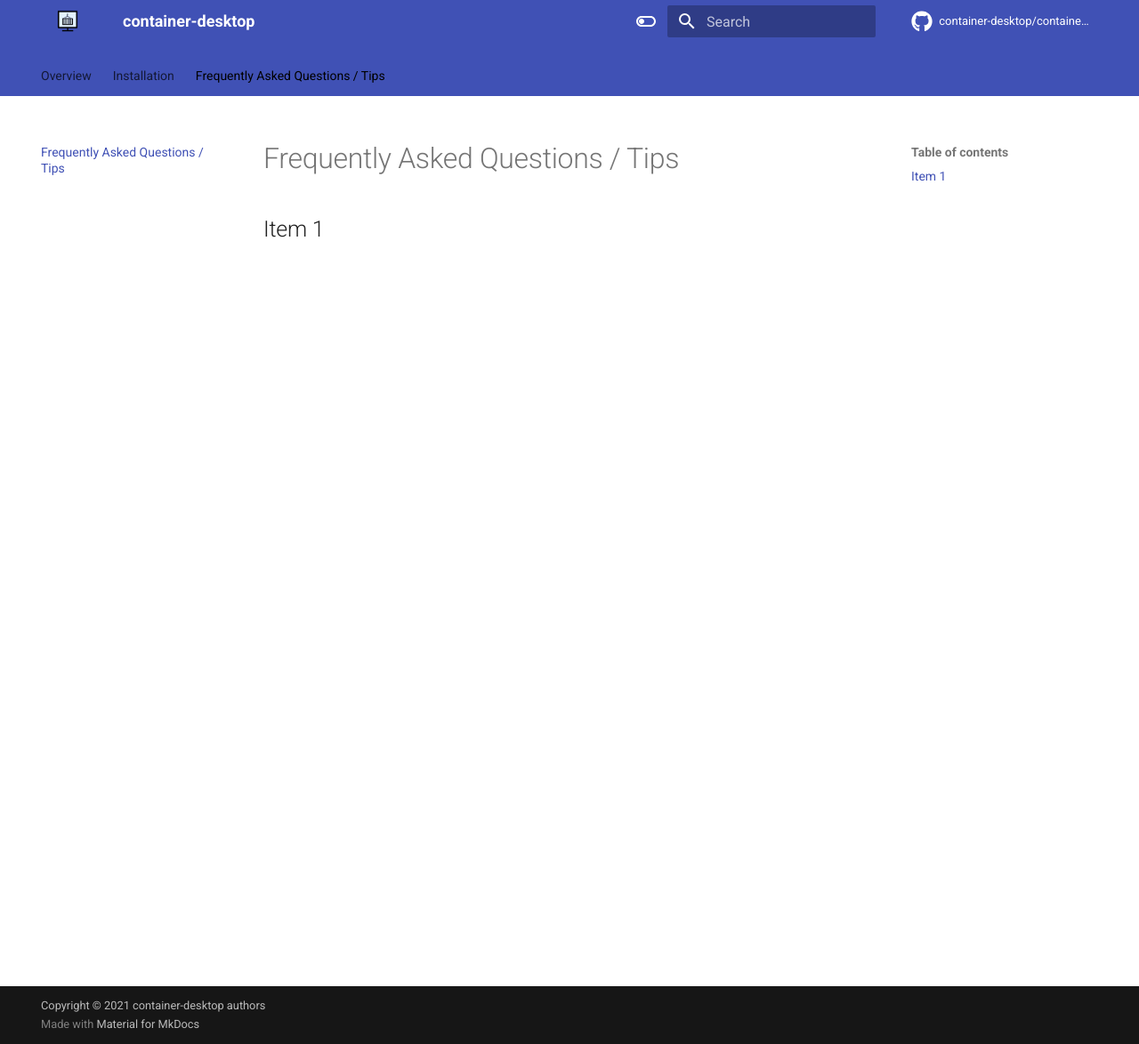
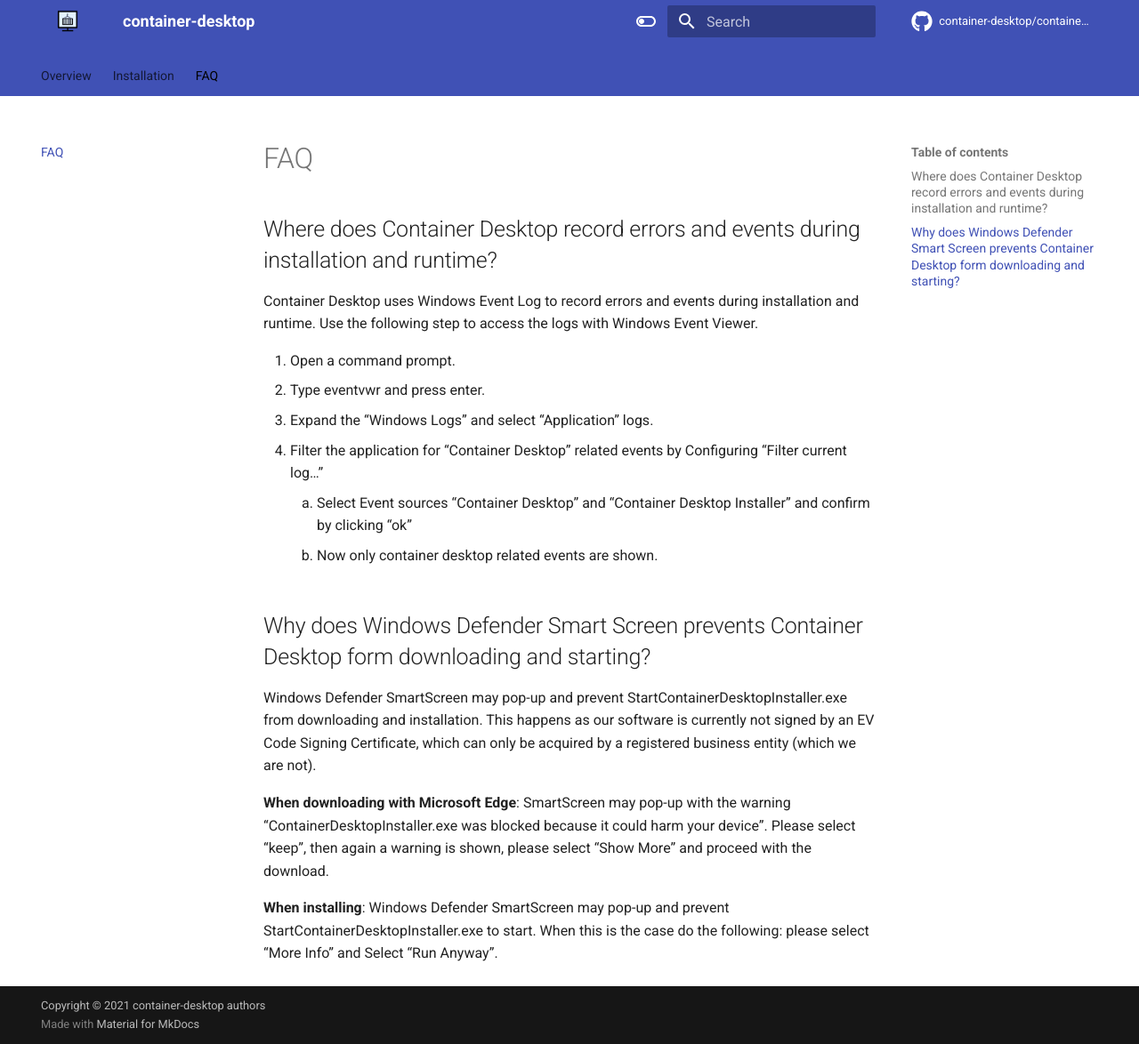
Before and after one commit to container-desktop/container-desktop, an MkDocs documentation site: the page built from docs/faq/faq.md, in a window 1280 px wide and 1174 px high. Shown: the whole window at 89% size. Built offline with MkDocs 1.6.1 and Material for MkDocs 9.7.7, drawn with Linux system fonts in a browser that asks for light colours; comment, search, counter and statistics services are not loaded; the version menu is left out.

Commit message:
initial faq section

```diff
--- a/docs/faq/faq.md
+++ b/docs/faq/faq.md
@@ -1,3 +1,19 @@
-# Frequently Asked Questions / Tips
+# FAQ
+## Where does Container Desktop record errors and events during installation and runtime?
 
-## Item 1
+Container Desktop uses Windows Event Log to record errors and events during installation and runtime. Use the following step to access the logs with Windows Event Viewer.
+
+1. Open a command prompt.
+2. Type eventvwr and press enter.
+3. Expand the "Windows Logs" and select "Application" logs.
+4. Filter the application for "Container Desktop" related events by Configuring "Filter current log..."
+   1. Select Event sources "Container Desktop" and "Container Desktop Installer" and confirm by clicking "ok"
+   2. Now only container desktop related events are shown.
+
+## Why does Windows Defender Smart Screen prevents Container Desktop form downloading and starting?
+
+Windows Defender SmartScreen may pop-up and prevent StartContainerDesktopInstaller.exe from downloading and installation. This happens as our software is currently not signed by an EV Code Signing Certificate, which can only be acquired by a registered business entity (which we are not).
+
+**When downloading with Microsoft Edge**: SmartScreen may pop-up with the warning "ContainerDesktopInstaller.exe was blocked because it could harm your device". Please select "keep", then again a warning is shown, please select "Show More" and proceed with the download.
+
+**When installing**: Windows Defender SmartScreen may pop-up and prevent StartContainerDesktopInstaller.exe to start. When this is the case do the following: please select "More Info" and Select "Run Anyway".
```
